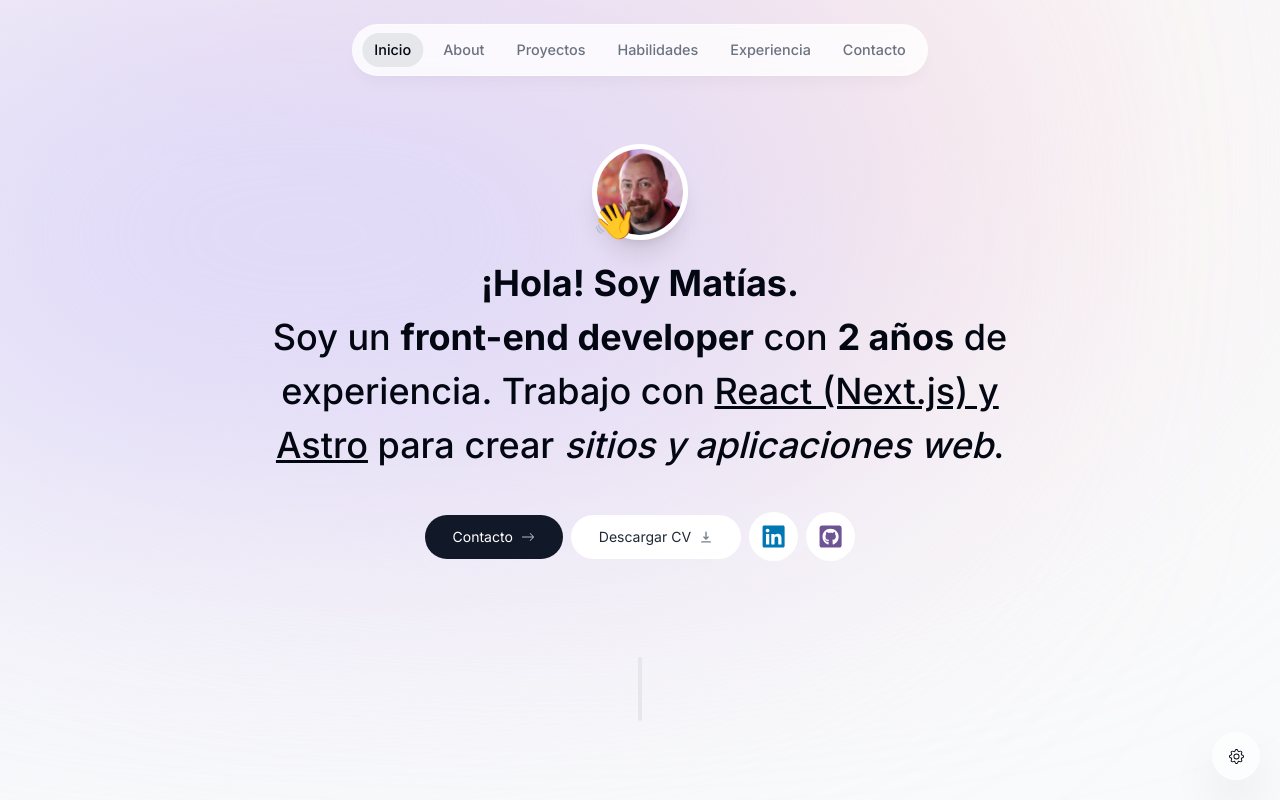
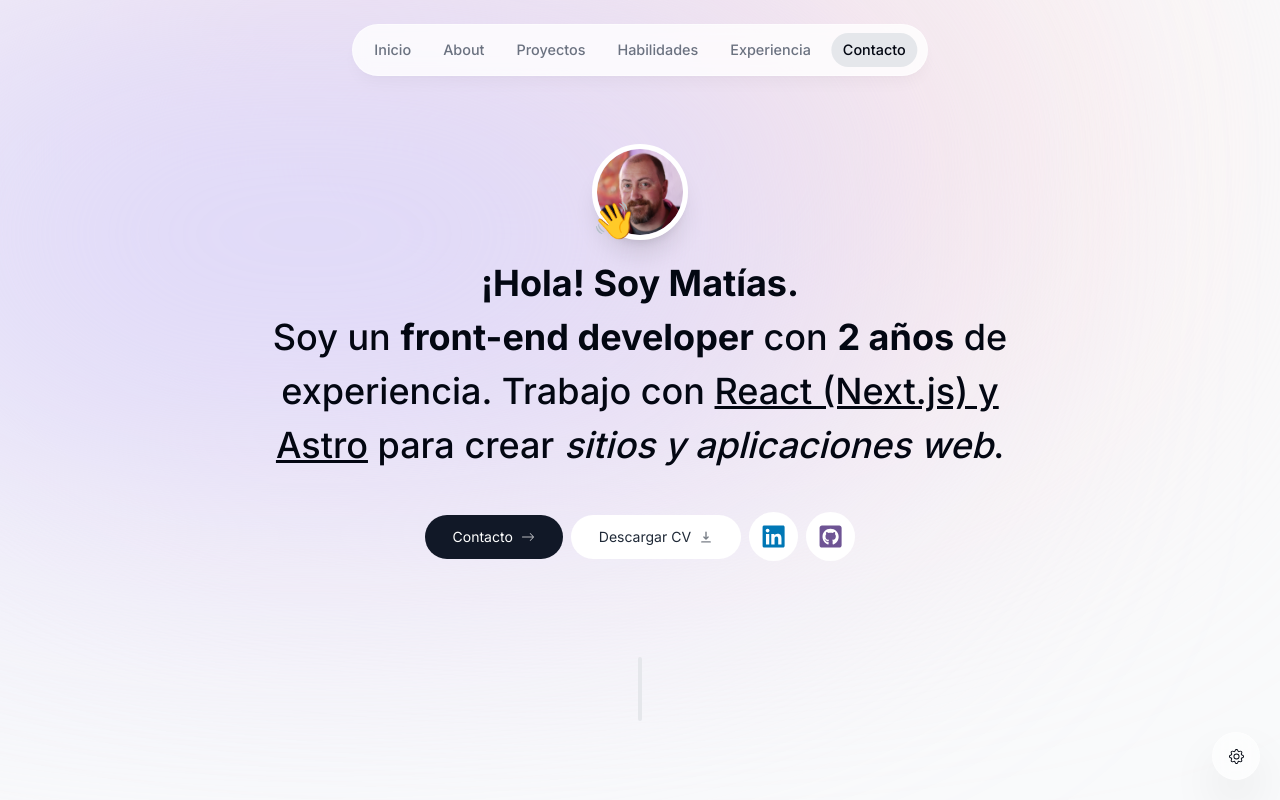
Before and after one commit to matiasbaldanza/portfolio-motion-taller, a Next.js app: page / in a window 1280 px wide. Shown: the top 800 px of the page. Built offline with nearby package versions, Linux system fonts and the light colour scheme.

Commit message:
add ActiveSectionContextProvider and useSectionInView with react-intersection-observer to highlight the scrolled section in nav

```diff
--- a/app/layout.tsx
+++ b/app/layout.tsx
@@ -7,7 +7,9 @@ import Header from '@/components/Header'
 import Footer from "@/components/Footer";
 import ThemeSwitch from '@/components/ThemeSwitch'
 import PageBackground from '@/components/PageBackground'
+
 import ThemeContextProvider from '@/context/ThemeContext'
+import ActiveSectionContextProvider from '@/context/ActiveSectionContext'
 
 export const metadata = {
   title: siteMetadata.title,
@@ -26,11 +28,13 @@ export default function RootLayout({
         bg-gray-50 text-gray-950 relative pt-28 sm:pt-36 dark:bg-gray-900 dark:text-gray-50 dark:text-opacity-90
         `}>
         <ThemeContextProvider>
-          <PageBackground />
-          <Header />
-          {children}
-          <Footer />
-          <ThemeSwitch />
+          <ActiveSectionContextProvider>
+            <PageBackground />
+            <Header />
+            {children}
+            <Footer />
+            <ThemeSwitch />
+          </ActiveSectionContextProvider>
         </ThemeContextProvider>
 
       </body>
--- a/components/Header.tsx
+++ b/components/Header.tsx
@@ -1,13 +1,18 @@
 "use client"
-import React, { useState } from "react"
+import React, { useState, useContext } from "react"
 import Link from "next/link"
 
 import { navLinks } from "@/lib/data"
 import clsx from "clsx";
-import { SectionContainerProps } from "./SectionContainer"
+import { SectionName } from "./SectionContainer"
+import { useActiveSectionContext } from "@/context/ActiveSectionContext"
 
 export default function Header() {
-  const [activeSection, setActiveSection] = useState<SectionContainerProps["id"]>("home")
+  const {
+    activeSection,
+    setActiveSection,
+    setTimeOfLastClick
+  } = useActiveSectionContext()
   return (
     <header className="z-[999] relative">
       <div
@@ -34,12 +39,13 @@ export default function Header() {
                   "flex w-full items-center justify-center px-3 py-3 hover:text-gray-950 transition dark:text-gray-400 dark:hover:text-gray-100",
                   {
                     "text-gray-950 dark:text-gray-200":
-                      activeSection === link.href.slice(1) as SectionContainerProps["id"],
+                      activeSection === link.href.slice(1) as SectionName,
                   }
                 )}
                 href={link.href}
                 onClick={() => {
-                  setActiveSection(link.href.slice(1) as SectionContainerProps["id"])
+                  setActiveSection(link.href.slice(1) as SectionName)
+                  setTimeOfLastClick(Date.now())
                 }}
               >
                 {link.name}
--- a/components/Intro.tsx
+++ b/components/Intro.tsx
@@ -1,20 +1,27 @@
+"use client"
+
 import React from "react"
 import Image from "next/image"
 import Link from "next/link"
+import { useSectionInView } from "@/hooks/hooks"
 
 // Icons
 import { FaLinkedin, FaGithubSquare } from "react-icons/fa"
 import { BsArrowRight } from "react-icons/bs"
 import { HiDownload } from "react-icons/hi"
+
 // Data
 import { personalData } from "@/lib/data"
+import { SectionName } from "./SectionContainer"
 
 export default function Intro() {
   const { name, linkedin, github } = personalData;
+  const { ref } = useSectionInView("home" as SectionName)
 
   return (
     <section
       id="home"
+      ref={ref}
       className="mb-28 max-w-[50rem] text-center sm:mb-0 scroll-mt-[100rem]"
     >
       <div className="flex items-center justify-center">
--- a/components/SectionContainer.tsx
+++ b/components/SectionContainer.tsx
@@ -1,8 +1,12 @@
+"use client"
+
 import React from 'react'
 import SectionHeading from '@/components/SectionHeading'
 import { navLinks } from '@/lib/data'
 import clsx from 'clsx'
+import { useSectionInView } from '@/hooks/hooks'
 
+export type SectionName = (typeof navLinks)[number]['href']
 
 // Remove the '#' from the href to create the section id
 // This assumes these ids are unique and the hrefs in
@@ -22,11 +26,12 @@ export default function SectionContainer({
   id,
   className
 }: SectionContainerProps) {
-  console.log(id)
+  const { ref } = useSectionInView(id as SectionName)
 
   return (
     <section
       id={id}
+      ref={ref}
       className={clsx(
         'mb-28 max-w-[45rem] text-center leading-8 sm:mb-40 scroll-mt-28',
         className
--- /dev/null
+++ b/context/ActiveSectionContext.tsx
@@ -0,0 +1,52 @@
+"use client"
+
+import React, { useState, createContext, useContext } from "react"
+import type { SectionName } from "@/components/SectionContainer"
+
+type ActiveSectionContextType = {
+  activeSection: SectionName
+  setActiveSection: React.Dispatch<React.SetStateAction<SectionName>>
+  timeOfLastClick: number
+  setTimeOfLastClick: React.Dispatch<React.SetStateAction<number>>
+}
+
+export const ActiveSectionContext =
+  createContext<ActiveSectionContextType | null>(null)
+
+type ActiveSectionContextProviderProps = {
+  children: React.ReactNode;
+};
+
+export default function ActiveSectionContextProvider({
+  children
+}: ActiveSectionContextProviderProps) {
+  const [activeSection, setActiveSection] = useState<SectionName>("home" as SectionName)
+  const [timeOfLastClick, setTimeOfLastClick] = useState(0)
+  // We need to keep track of the time of the last click
+  // to disable the intersection observer temporarily after a click
+  // to prevent flickering, because the observer will keep triggering
+  // as the user scrolls
+
+  return (
+    <ActiveSectionContext.Provider
+      value={{
+        activeSection,
+        setActiveSection,
+        timeOfLastClick,
+        setTimeOfLastClick
+      }}>
+      {children}
+    </ActiveSectionContext.Provider>
+  )
+}
+
+export function useActiveSectionContext() {
+  const context = useContext(ActiveSectionContext)
+
+  if (context === null) {
+    throw new Error(
+      "useActiveSectionContext must be used within an ActiveSectionContextProvider"
+    )
+  }
+  return context
+}
--- /dev/null
+++ b/hooks/hooks.ts
@@ -0,0 +1,21 @@
+import { useActiveSectionContext } from "@/context/ActiveSectionContext"
+import { useEffect } from "react"
+import { useInView } from "react-intersection-observer"
+import type { SectionName } from "@/components/SectionContainer"
+
+export function useSectionInView(
+  section: SectionName,
+  threshold = 0.75
+) {
+  const { ref, inView } = useInView({ threshold })
+  const { setActiveSection, timeOfLastClick } = useActiveSectionContext()
+
+  useEffect(() => {
+    if (inView && Date.now() - timeOfLastClick > 1000) {
+      setActiveSection(section)
+      // console.log(section)
+    }
+  }, [inView, setActiveSection, timeOfLastClick, section])
+
+  return { ref }
+}
--- a/package.json
+++ b/package.json
@@ -21,6 +21,7 @@
     "react": "18.3.1",
     "react-dom": "18.3.1",
     "react-icons": "^5.3.0",
+    "react-intersection-observer": "^9.13.1",
     "tailwindcss": "3.4.15",
     "typescript": "5.6.3"
   }
```
Also changed, not shown: 1 other file (tests, documents, lock files or other folders).
